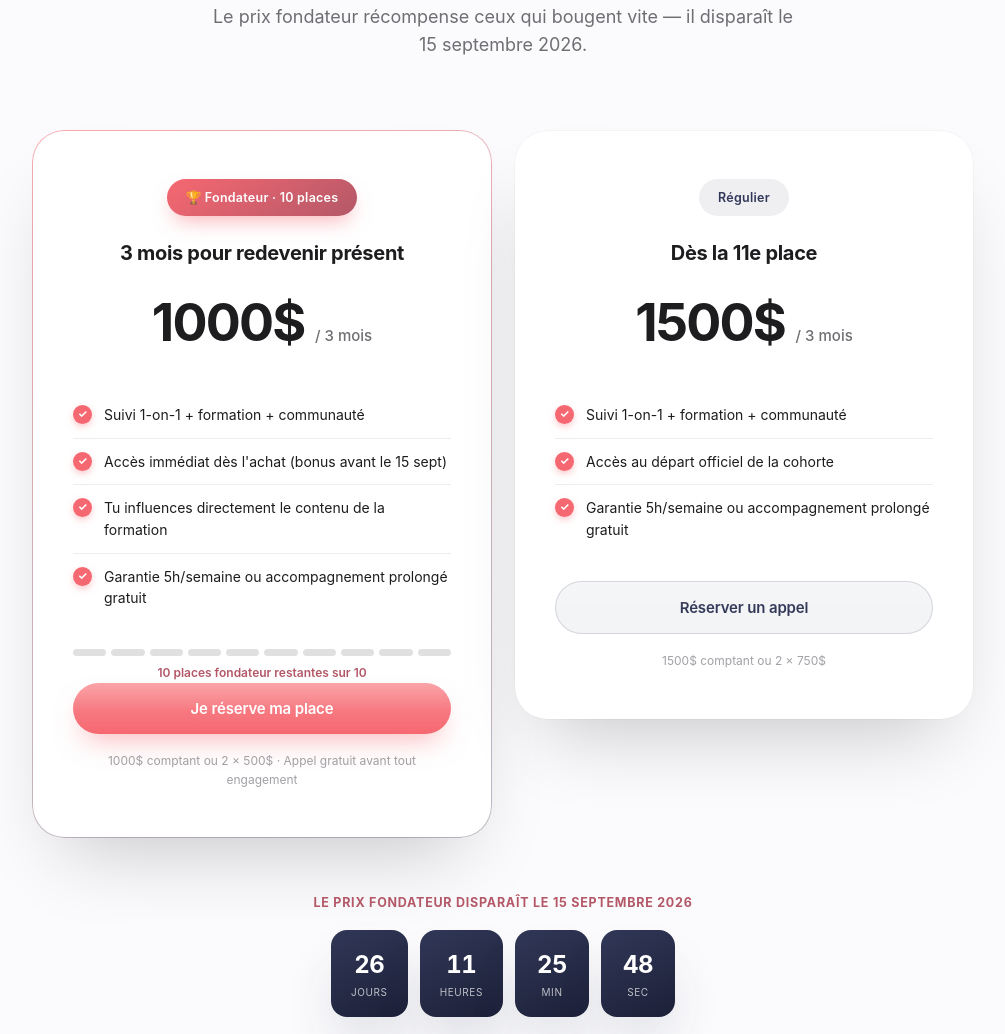
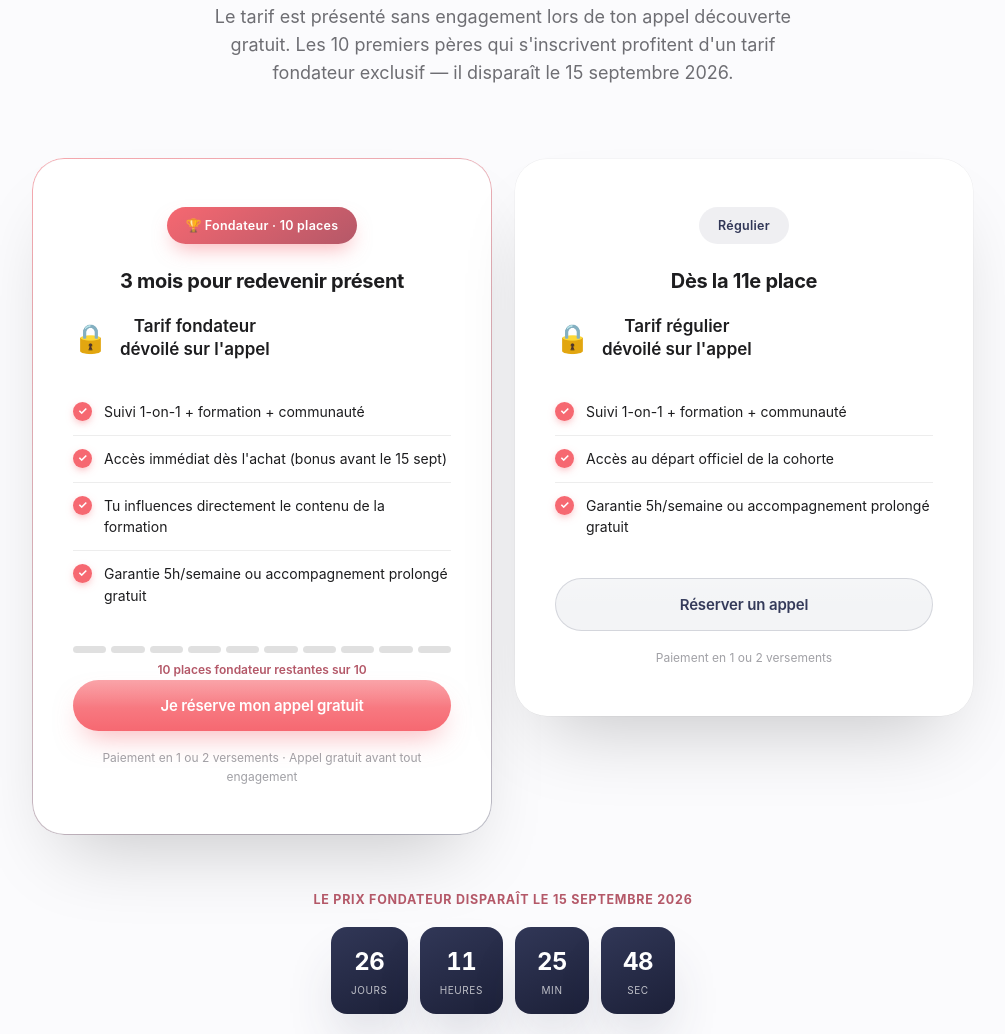
Before and after one commit to Sebybd-max/papa-present, a plain HTML site: page index.html in a window 1280 px wide. Shown: the part 7045-8079 px from the top of the page, without its empty margins (137-1142 px from the left). Drawn offline with Linux system fonts and the light colour scheme.

Commit message:
Add files via upload

```diff
--- a/index.html
+++ b/index.html
@@ -206,6 +206,9 @@ header .container{display:flex;align-items:center;justify-content:space-between;
 .price-card h3{font-size:20px;margin:0 0 8px;letter-spacing:-0.015em;}
 .price-amount{font-size:52px;font-weight:700;color:var(--ink);margin:14px 0 4px;letter-spacing:-0.035em;}
 .price-amount .price-period{font-size:15px;color:var(--gray);font-weight:500;letter-spacing:normal;}
+.price-amount.price-locked{display:flex;align-items:center;gap:12px;font-size:17px;font-weight:600;color:var(--ink);letter-spacing:normal;margin:18px 0 10px;}
+.price-locked .lock-icon{font-size:28px;line-height:1;}
+.price-locked-text{line-height:1.35;}
 .price-list{text-align:left;margin:28px 0;list-style:none;}
 .price-list li{padding:12px 0;border-bottom:1px solid var(--line);font-size:14px;display:flex;gap:12px;align-items:flex-start;color:var(--ink);}
 .price-list li:last-child{border-bottom:none;}
@@ -454,14 +457,14 @@ footer .logo{justify-content:center;margin-bottom:12px;}
 <section class="section" id="tarif">
 <div class="container">
 <h2 class="section-title reveal">L'investissement</h2>
-<p class="section-sub reveal">Le prix fondateur récompense ceux qui bougent vite — il disparaît le 15 septembre 2026.</p>
+<p class="section-sub reveal">Le tarif est présenté sans engagement lors de ton appel découverte gratuit. Les 10 premiers pères qui s'inscrivent profitent d'un tarif fondateur exclusif — il disparaît le 15 septembre 2026.</p>
 
 <div class="pricing-wrap">
 <div class="price-card featured reveal tilt">
 <div class="price-shine"></div>
 <span class="price-badge">🏆 Fondateur · 10 places</span>
 <h3>3 mois pour redevenir présent</h3>
-<div class="price-amount"><span class="count-up" data-target="1000">0</span>$ <span class="price-period">/ 3 mois</span></div>
+<div class="price-amount price-locked"><span class="lock-icon">🔒</span><span class="price-locked-text">Tarif fondateur<br>dévoilé sur l'appel</span></div>
 <ul class="price-list">
 <li>Suivi 1-on-1 + formation + communauté</li>
 <li>Accès immédiat dès l'achat (bonus avant le 15 sept)</li>
@@ -470,21 +473,21 @@ footer .logo{justify-content:center;margin-bottom:12px;}
 </ul>
 <div class="spots-track" id="spotsTrack"></div>
 <div class="spots-caption" id="spotsCaption"></div>
-<a href="https://calendly.com/accompagnon/bilan-temps-famille-30-min-gratuit" class="btn btn-coral btn-full magnetic" target="_blank" rel="noopener">Je réserve ma place</a>
-<p class="guarantee-line">1000$ comptant ou 2 × 500$ · Appel gratuit avant tout engagement</p>
+<a href="https://calendly.com/accompagnon/bilan-temps-famille-30-min-gratuit" class="btn btn-coral btn-full magnetic" target="_blank" rel="noopener">Je réserve mon appel gratuit</a>
+<p class="guarantee-line">Paiement en 1 ou 2 versements · Appel gratuit avant tout engagement</p>
 </div>
 
 <div class="price-card reveal tilt" style="--i:1">
 <span class="price-badge ghost">Régulier</span>
 <h3>Dès la 11e place</h3>
-<div class="price-amount"><span class="count-up" data-target="1500">0</span>$ <span class="price-period">/ 3 mois</span></div>
+<div class="price-amount price-locked"><span class="lock-icon">🔒</span><span class="price-locked-text">Tarif régulier<br>dévoilé sur l'appel</span></div>
 <ul class="price-list">
 <li>Suivi 1-on-1 + formation + communauté</li>
 <li>Accès au départ officiel de la cohorte</li>
 <li>Garantie 5h/semaine ou accompagnement prolongé gratuit</li>
 </ul>
 <a href="https://calendly.com/accompagnon/bilan-temps-famille-30-min-gratuit" class="btn btn-outline btn-full magnetic" target="_blank" rel="noopener">Réserver un appel</a>
-<p class="guarantee-line">1500$ comptant ou 2 × 750$</p>
+<p class="guarantee-line">Paiement en 1 ou 2 versements</p>
 </div>
 </div>
 
```
